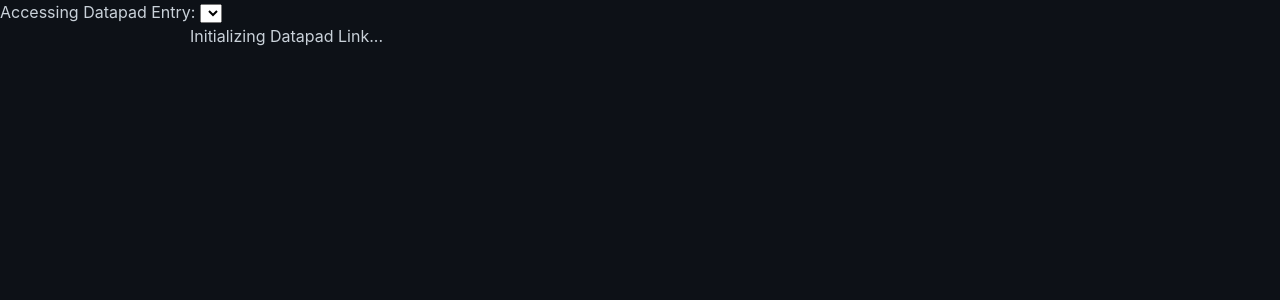
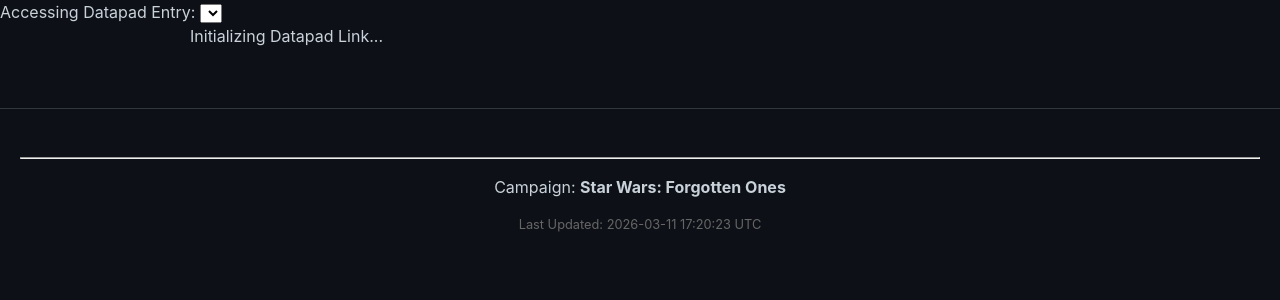
Before and after one commit to alicia86/SW_ForgottenOnes, a Jekyll site: the page built from logs.md, in a window 1280 px wide. Shown: the top 300 px of the page. Built offline with Jekyll 4.4.1, drawn with Linux system fonts in a browser that asks for light colours.

Commit message:
Added consistent footer to pages

```diff
--- a/_layouts/default.html
+++ b/_layouts/default.html
@@ -18,7 +18,7 @@
         <hr>
         <p>Campaign: <strong>Star Wars: Forgotten Ones</strong></p>
         <p style="font-size: 0.8rem; color: #666;">
-            Archive Version: {{ site.time | date: "%Y-%m-%d %H:%M:%S" }} UTC
+            Last Updated: {{ site.time | date: "%Y-%m-%d %H:%M:%S" }} UTC
         </p>
     </footer>
 
--- a/_layouts/json-viewer.html
+++ b/_layouts/json-viewer.html
@@ -36,6 +36,14 @@
     <article id="log-container">
         <div id="viewer-output">Initializing Datapad Link...</div>
     </article>
+
+    <footer>
+        <hr>
+        <p>Campaign: <strong>Star Wars: Forgotten Ones</strong></p>
+        <p style="font-size: 0.8rem; color: #666;">
+            Last Updated: {{ site.time | date: "%Y-%m-%d %H:%M:%S" }} UTC
+        </p>
+    </footer>
 
     <script>
         async function loadChapter(jsonFile) {
```
